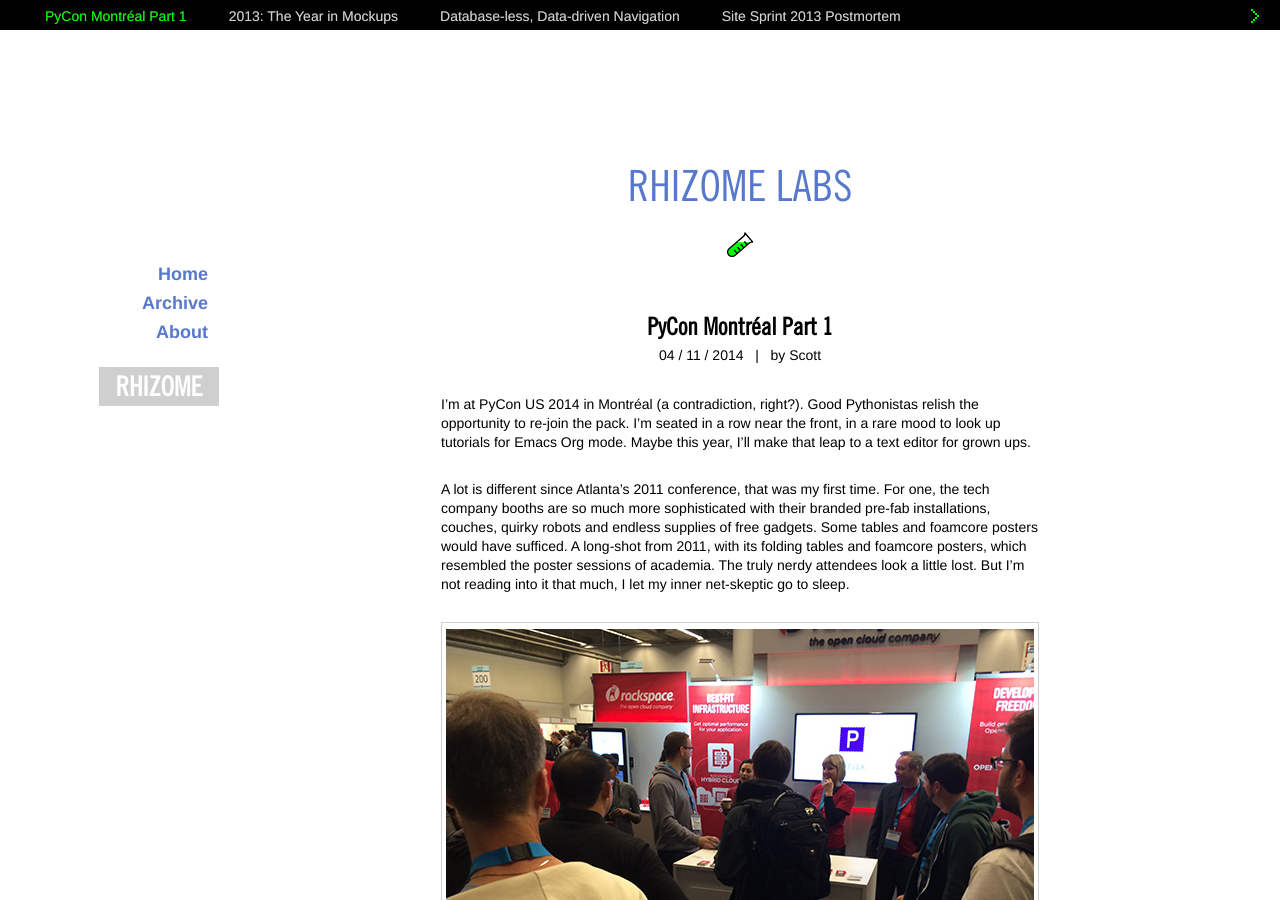
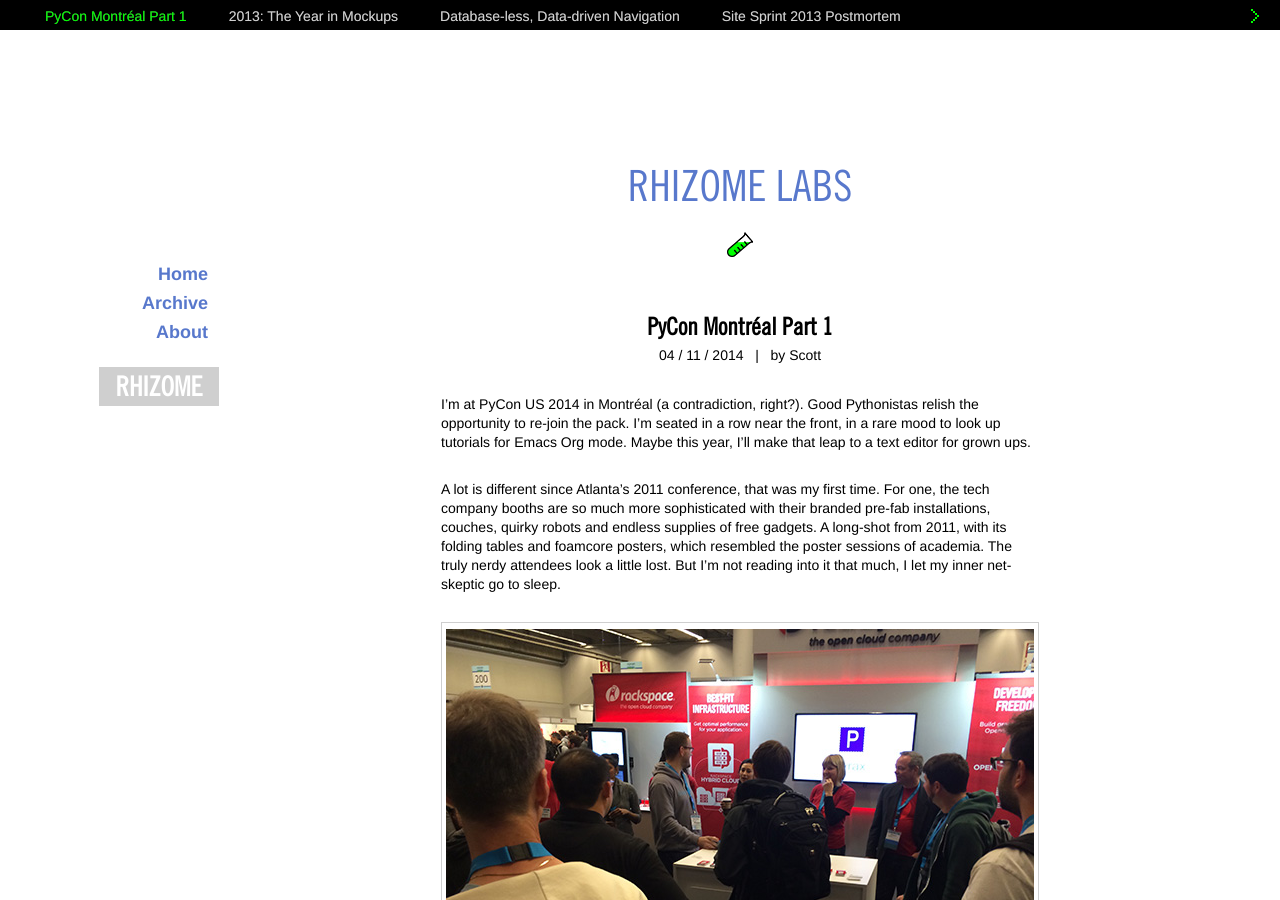
Before and after one commit to rhizomedotorg/rhizomedotorg.github.io, a Jekyll site: the page built from _posts/2014-04-11-pycon-montreal-part-1.markdown, in a window 1280 px wide and 900 px high. Built offline with Jekyll 4.4.1, drawn with Linux system fonts in a browser that asks for light colours; comment, search, counter and statistics services are not loaded.

Commit message:
took out sentence that sucked

```diff
--- a/_posts/2014-04-11-pycon-montreal-part-1.markdown
+++ b/_posts/2014-04-11-pycon-montreal-part-1.markdown
@@ -8,7 +8,7 @@
 
 I'm at PyCon US 2014 in Montréal (a contradiction, right?). Good Pythonistas relish the opportunity to re-join the pack. I'm seated in a row near the front, in a rare mood to look up tutorials for Emacs Org mode. Maybe this year, I'll make that leap to a text editor for grown ups.
 
-A lot is different since Atlanta's 2011 conference, that was my first time. For one, the tech company booths are so much more sophisticated with their branded pre-fab installations, couches, quirky robots and endless supplies of free gadgets. Some tables and foamcore posters would have sufficed. A long-shot from 2011, with its folding tables and foamcore posters, which resembled the poster sessions of academia. The truly nerdy attendees look a little lost. But I'm not reading into it that much, I let my inner net-skeptic go to sleep.
+A lot is different since Atlanta's 2011 conference, that was my first time. For one, the tech company booths are so much more sophisticated with their branded pre-fab installations, couches, quirky robots and endless supplies of free gadgets. A long-shot from 2011, with its folding tables and foamcore posters, which resembled the poster sessions of academia. The truly nerdy attendees look a little lost. But I'm not reading into it that much, I let my inner net-skeptic go to sleep.
 
 {% include image.html url="/assets/img/pycon/rackspace.jpg" %}
 {% include image.html url="/assets/img/pycon/oreilly.JPG" %}
```
